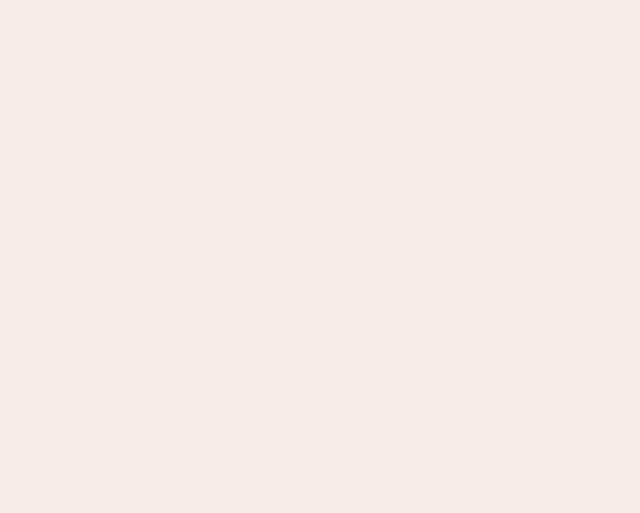
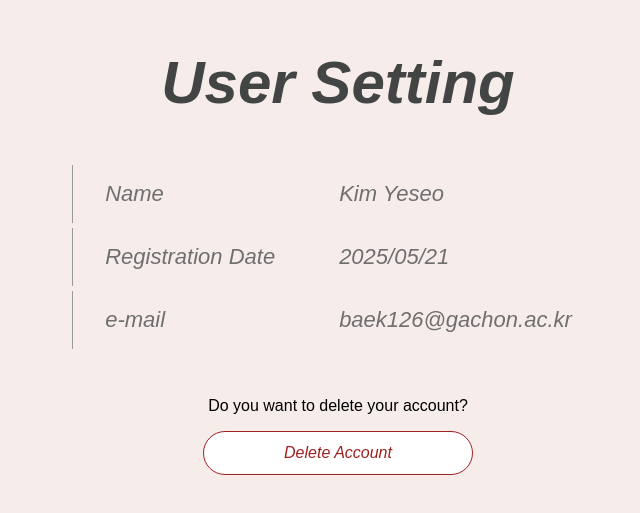
Before and after one commit to SE-project-Sa-i/Sa-i_front, a React (Vite) app in the folder Sa-i_project/: page /usersetting in a window 1280 px wide. Before the commit this address had no page. Shown: the part 139-652 px from the top of the page, without its empty margins (302-942 px from the left). Built offline with nearby package versions, Linux system fonts and the light colour scheme.

Commit message:
User Setting, 계정 삭제 초기세팅

```diff
--- a/Sa-i_project/src/App.jsx
+++ b/Sa-i_project/src/App.jsx
@@ -5,6 +5,8 @@ import Login from "./pages/Login";
 import SignIn from "./pages/SignIn";
 import Signup from "./pages/Signup";
 import Welcome from "./pages/Welcome";
+import UserSetting from "./pages/UserSetting";
+import DeleteAccount from "./pages/DeleteAccount";
 
 function App() {
   return (
@@ -13,6 +15,8 @@ function App() {
       <Route path="/SignIn" element={<SignIn />} />
       <Route path="/Signup" element={<Signup />} />
       <Route path="/Welcome" element={<Welcome />} />
+      <Route path="/usersetting" element={<UserSetting />} />
+      <Route path="/DeleteAccount" element={<DeleteAccount />} />
     </Routes>
   );
 }
--- /dev/null
+++ b/Sa-i_project/src/pages/DeleteAccount.css
@@ -0,0 +1,71 @@
+.page-center-col {
+  height: 100vh;
+  display: flex;
+  flex-direction: column; /* 세로 방향 정렬 */
+  align-items: center; /* 수평 가운데 */
+  justify-content: center; /* 전체 수직 가운데 */
+  gap: 1rem; /* 위아래 간격 */
+}
+
+.justcomment {
+  color: rgb(66, 69, 67);
+  font-size: 20px;
+  font-style: italic;
+  font-weight: 100;
+  text-align: center;
+  margin: 0;
+}
+.warncomment {
+  color: #a02020;
+  font-size: 25px;
+  font-style: italic;
+  font-weight: 400;
+  text-align: center;
+  margin: 0;
+
+  margin-bottom: 1.5rem;
+}
+
+.delete-form {
+  display: flex;
+  flex-direction: column;
+  gap: 1rem;
+}
+
+.delete-form input {
+  width: 100%;
+  padding: 0.75rem;
+  font-size: 16px;
+  font-style: italic;
+  border: 1px solid #545454;
+  border-radius: 4px;
+  outline: none;
+}
+
+/* 버튼 */
+
+/* ID + PW + 버튼 한 줄로 */
+.input-button-row {
+  display: flex;
+  gap: 0.5rem;
+  align-items: flex-end;
+  justify-content: space-between;
+}
+
+.del-btn {
+  width: 100%;
+  padding: 0.75rem 1rem;
+  font-style: italic;
+  border: 1px solid #a02020;
+  border-radius: 0 4px 4px 0;
+  background-color: #ffffff;
+  color: #a02020;
+  font-size: 16px;
+  cursor: pointer;
+  transition: background-color 0.2s;
+}
+
+.del-btn:hover {
+  background-color: #a02020;
+  color: #fff;
+}
--- /dev/null
+++ b/Sa-i_project/src/pages/DeleteAccount.jsx
@@ -0,0 +1,50 @@
+import React, { useState } from "react";
+import { useNavigate } from "react-router-dom";
+import "./DeleteAccount.css";
+
+function DeleteAccount() {
+  const [password, setPasswordchk] = useState("");
+
+  const navigate = useNavigate();
+  const checkpwd = (e) => {
+    e.preventDefault();
+    console.log("비밀번호 입력:", { password });
+
+    //navigate("/SignIn"); // 클릭 시 "/signin" 페이지로 이동
+  };
+
+  return (
+    <div className="page-center-col">
+      <div className="justcomment">
+        Are you certain you wish to delete your account?
+      </div>
+      <div className="justcomment">
+        Your personal information and usage history will all be securely
+        deleted.
+      </div>
+      <div className="warncomment">
+        Keep in mind that account deletion is irreversible.
+      </div>
+
+      <form onSubmit={checkpwd}>
+        <div className="input-button-row">
+          <div className="delete-form">
+            <input
+              type="password"
+              placeholder="Password"
+              value={password}
+              onChange={(e) => setPasswordchk(e.target.value)}
+            />
+          </div>
+          <div className="del-button-wrap">
+            <button type="submit" className="del-btn">
+              Delete
+            </button>
+          </div>
+        </div>
+      </form>
+    </div>
+  );
+}
+
+export default DeleteAccount;
--- /dev/null
+++ b/Sa-i_project/src/pages/UserSetting.css
@@ -0,0 +1,70 @@
+.page-center-col {
+  height: 100vh;
+  display: flex;
+  flex-direction: column; /* 세로 방향 정렬 */
+  align-items: center; /* 수평 가운데 */
+  justify-content: center; /* 전체 수직 가운데 */
+  gap: 1rem; /* 위아래 간격 */
+}
+
+.comment {
+  color: rgb(66, 69, 67);
+  font-size: 60px;
+  font-style: italic;
+  font-weight: 900;
+  text-align: center;
+  margin: 0;
+}
+
+.info-table {
+  border-collapse: collapse;
+  margin: 2rem auto;
+  font-family: sans-serif;
+  color: #6f6f6f;
+  font-style: italic;
+  font-size: 22px;
+}
+
+.info-table th,
+.info-table td {
+  padding: 1rem 2rem;
+  text-align: left;
+}
+
+.info-table th {
+  font-weight: 400;
+}
+
+.info-table td {
+  font-weight: 300;
+}
+
+.info-table tr:not(:last-child) {
+  border-bottom: 5px solid transparent;
+}
+
+.info-table {
+  border-left: 1px solid #999;
+}
+
+.DeleteSet {
+  font-weight: 400;
+  color: #b61313;
+}
+
+.del-btn1 {
+  padding: 0.75rem 5rem;
+  font-style: italic;
+  border: 1px solid #a02020;
+  border-radius: 25px;
+  background-color: #ffffff;
+  color: #a02020;
+  font-size: 16px;
+  cursor: pointer;
+  transition: background-color 0.2s;
+}
+
+.del-btn1:hover {
+  background-color: #a02020;
+  color: #fff;
+}
--- /dev/null
+++ b/Sa-i_project/src/pages/UserSetting.jsx
@@ -0,0 +1,43 @@
+import React from "react";
+import { useNavigate } from "react-router-dom";
+import "./UserSetting.css";
+
+function UserSetting() {
+  const navigate = useNavigate();
+  const delaccount = (e) => {
+    e.preventDefault();
+    console.log("계정탈퇴 시도");
+
+    navigate("/DeleteAccount"); // 클릭 시 "/deleteaccount" 페이지로 이동
+  };
+
+  return (
+    <div className="page-center-col">
+      <div className="comment">User Setting</div>
+      <table className="info-table">
+        <tbody>
+          <tr>
+            <th>Name</th>
+            <td>Kim Yeseo</td>
+          </tr>
+          <tr>
+            <th>Registration Date</th>
+            <td>2025/05/21</td>
+          </tr>
+          <tr>
+            <th>e-mail</th>
+            <td>baek126@gachon.ac.kr</td>
+          </tr>
+        </tbody>
+      </table>
+      <div>Do you want to delete your account?</div>
+      <div className="del-button-wrap">
+        <button className="del-btn1" onClick={delaccount}>
+          Delete Account
+        </button>
+      </div>
+    </div>
+  );
+}
+
+export default UserSetting;
```
Also changed, not shown: Sa-i_project/tailwind.config.js (+2 -5 lines).
